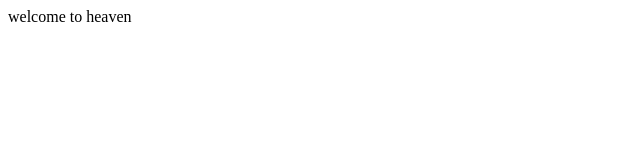
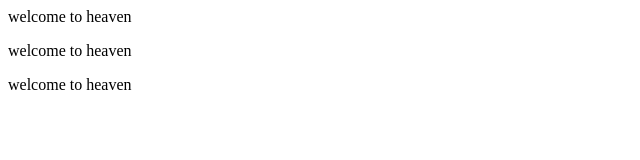
Before and after one commit to zahra-hed/vscode-git, a plain HTML site: page index.html in a window 1280 px wide. Shown: the whole page, without its empty margins (0-640 px from the left). Drawn offline with Linux system fonts and the light colour scheme.

Commit message:
readme.txt added

```diff
--- a/index.html
+++ b/index.html
@@ -8,6 +8,9 @@
 <body>
     <div>
         <p>welcome to heaven</p>
+        <p>welcome to heaven</p>
+        <p>welcome to heaven</p>
+
     </div>
 </body>
 </html>
```
Also changed, not shown: readme.txt (added).
